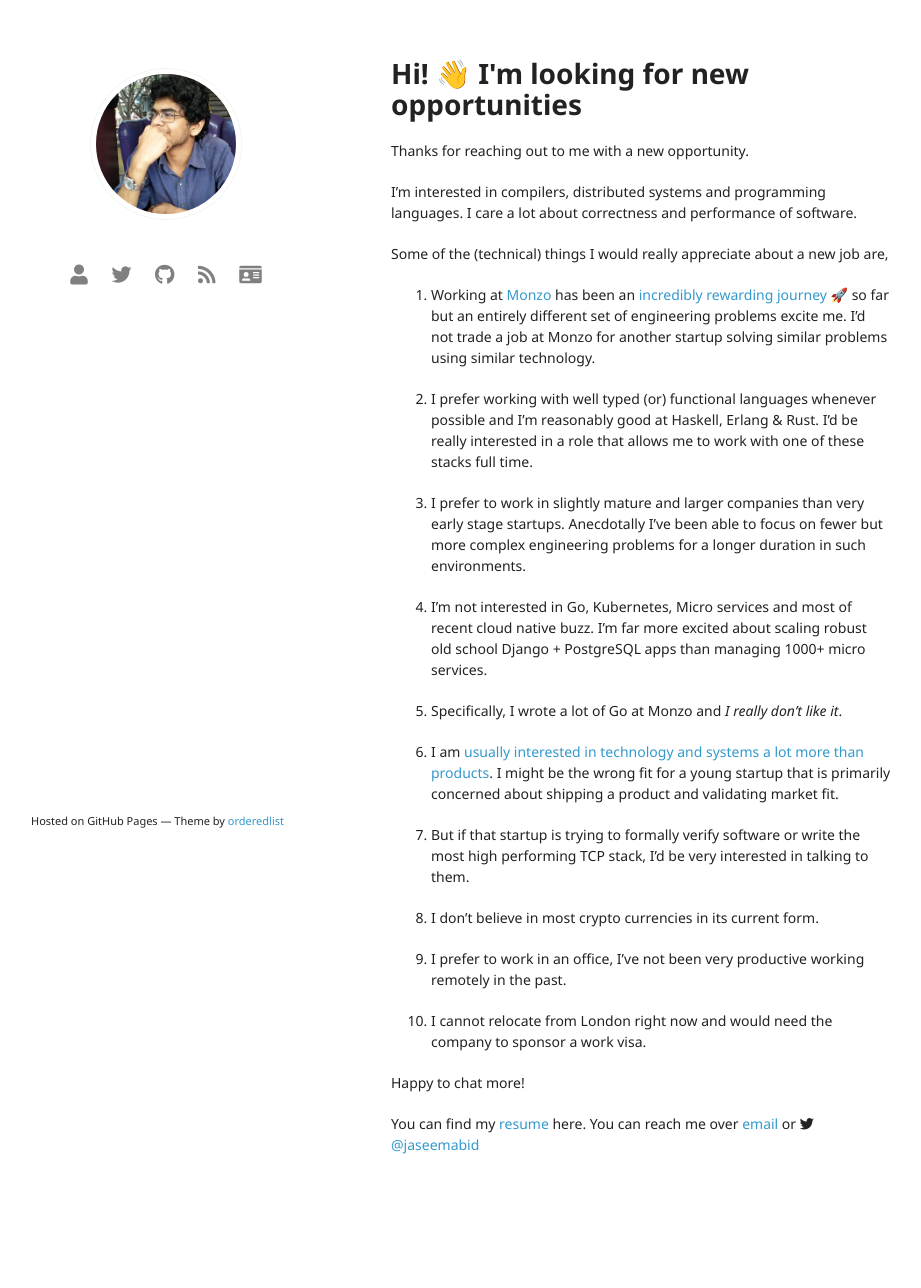
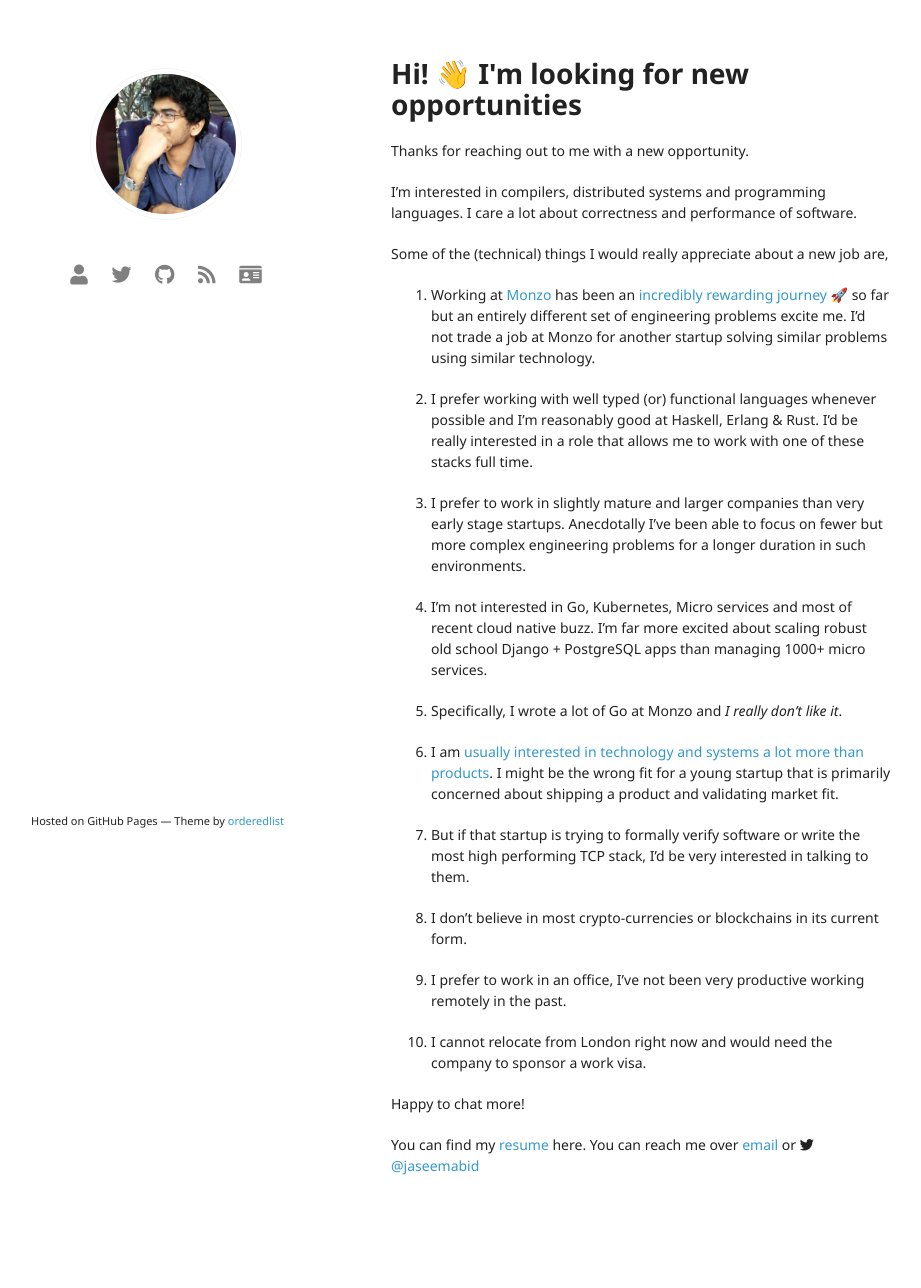
Before and after one commit to jaseemabid/blog, a Jekyll site: the page built from hire.md, in a window 1280 px wide. Shown: the whole page, without its empty margins (179-1100 px from the left). Built offline with Jekyll 4.4.1, drawn with Linux system fonts in a browser that asks for light colours; nearby versions of some CDN libraries; before the commit the page ends 1267 px from its top, so only the background shows below that.

Commit message:
Meh 🔗

```diff
--- a/hire.md
+++ b/hire.md
@@ -36,7 +36,7 @@ Some of the (technical) things I would really appreciate about a new job are,
 1. But if that startup is trying to formally verify software or write the most
    high performing TCP stack, I'd be very interested in talking to them.
 
-1. I don't believe in most crypto currencies in its current form.
+1. I don't believe in most crypto-currencies or blockchains in its current form.
 
 1. I prefer to work in an office, I've not been very productive working remotely
    in the past.
```
